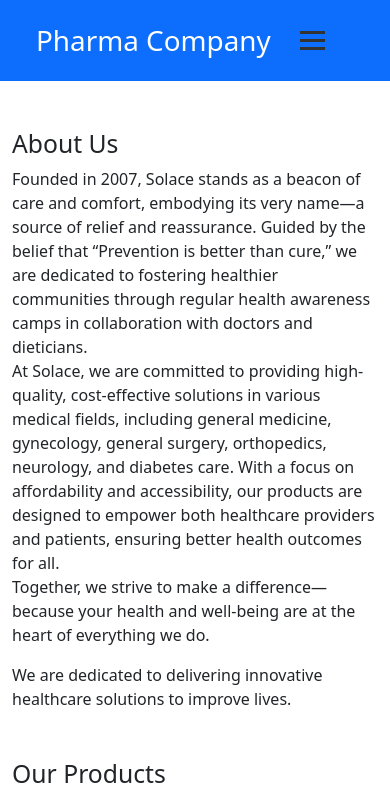
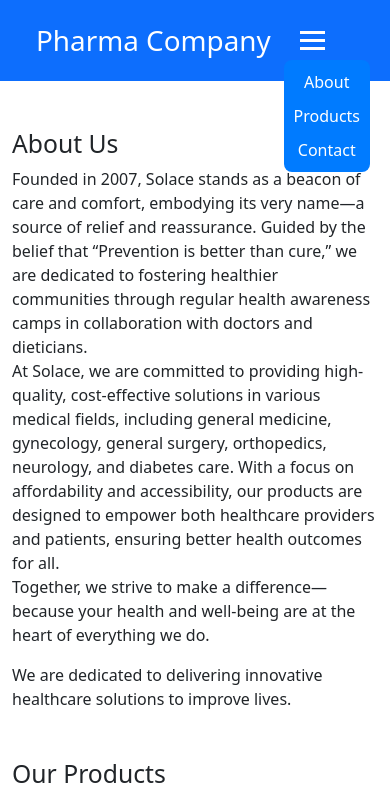
Before and after one commit to Solaceremedies/Website, a plain HTML site: page index.html in a window 390 px wide. Both pictures are taken after a click on the element 312 px from the left and 40 px from the top of the page. Shown: the top 794 px of the page. Drawn offline with nearby package versions, Linux system fonts and the light colour scheme.

Commit message:
Update index.html

```diff
--- a/index.html
+++ b/index.html
@@ -6,7 +6,8 @@
   <title>Pharma Company</title>
   <link rel="stylesheet" href="https://cdn.jsdelivr.net/npm/bootstrap@5.3.0-alpha1/dist/css/bootstrap.min.css">
   <style>
-    /* Burger Menu Styles */
+
+     /* Burger Menu Styles */
     .burger-menu {
       display: none;
       cursor: pointer;
@@ -17,7 +18,7 @@
     .burger-menu div {
       width: 25px;
       height: 3px;
-      background-color: #333;
+      background-color: white;
     }
 
     .nav-links {
@@ -31,14 +32,15 @@
     }
 
     .nav-links.mobile {
-      display: none;
+      display: flex;
       flex-direction: column;
+      gap: 10px;
       background-color: #007bff;
+      position: absolute;
+      top: 60px;
+      right: 20px;
       padding: 10px;
-      border-radius: 5px;
-      position: absolute;
-      top: 50px;
-      right: 20px;
+      border-radius: 8px;
     }
 
     @media (max-width: 768px) {
```
